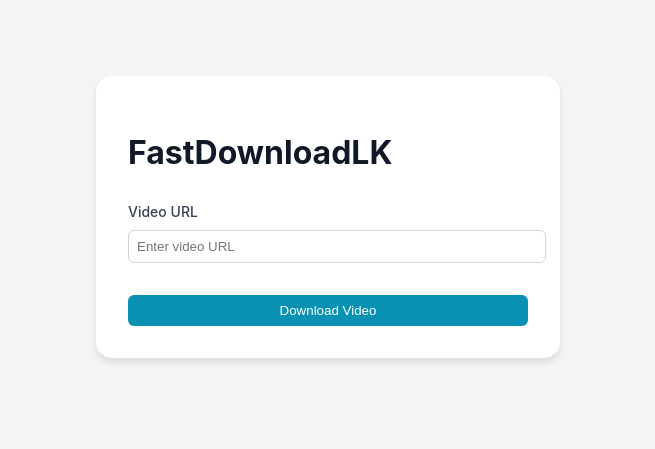
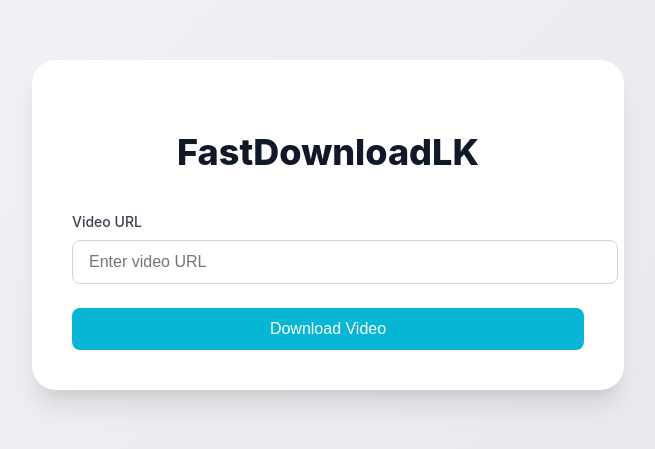
Before and after one commit to solo89895/fastdownloadlk, a React (Vite) app in the folder frontend/: page / in a window 1280 px wide. Shown: the part 199-648 px from the top of the page, without its empty margins (312-967 px from the left). Built offline with nearby package versions, Linux system fonts and the light colour scheme.

Commit message:
Restore original UI with gradient background and improved styling

```diff
--- a/frontend/src/App.css
+++ b/frontend/src/App.css
@@ -5,66 +5,85 @@
   display: flex;
   justify-content: center;
   align-items: center;
-  background: #f3f4f6;
-  padding: 1rem;
+  background: linear-gradient(135deg, #f3f4f6 0%, #e5e7eb 100%);
+  padding: 1.5rem;
 }
 
 .card {
+  position: relative;
   background: white;
-  padding: 2rem;
-  border-radius: 1rem;
-  box-shadow: 0 4px 6px rgba(0, 0, 0, 0.1);
+  padding: 2.5rem;
+  border-radius: 1.5rem;
+  box-shadow: 0 20px 25px -5px rgba(0, 0, 0, 0.1), 0 10px 10px -5px rgba(0, 0, 0, 0.04);
   width: 100%;
-  max-width: 400px;
+  max-width: 32rem;
+  overflow: hidden;
+}
+
+.card::before {
+  content: '';
+  position: absolute;
+  top: 0;
+  left: 0;
+  right: 0;
+  bottom: 0;
+  background: linear-gradient(135deg, #06b6d4 0%, #0891b2 100%);
+  transform: skewY(-6deg);
+  transform-origin: top left;
+  z-index: -1;
+  border-radius: 1.5rem;
 }
 
 h1 {
-  font-size: 2rem;
-  font-weight: bold;
-  margin-bottom: 1.5rem;
+  font-size: 2.25rem;
+  font-weight: 800;
   color: #111827;
+  margin-bottom: 2rem;
+  text-align: center;
 }
 
 .form-group {
-  margin-bottom: 1rem;
+  margin-bottom: 1.5rem;
 }
 
 label {
   display: block;
   font-size: 0.875rem;
   font-weight: 500;
+  color: #374151;
   margin-bottom: 0.5rem;
-  color: #374151;
 }
 
 input {
   width: 100%;
-  padding: 0.5rem;
+  padding: 0.75rem 1rem;
   border: 1px solid #d1d5db;
-  border-radius: 0.375rem;
-  margin-bottom: 1rem;
+  border-radius: 0.5rem;
+  font-size: 1rem;
+  transition: all 0.2s;
 }
 
 input:focus {
   outline: none;
-  border-color: #0891b2;
-  box-shadow: 0 0 0 2px rgba(8, 145, 178, 0.2);
+  border-color: #06b6d4;
+  box-shadow: 0 0 0 3px rgba(6, 182, 212, 0.2);
 }
 
 button {
   width: 100%;
-  padding: 0.5rem 1rem;
-  background: #0891b2;
+  padding: 0.75rem 1.5rem;
+  background: #06b6d4;
   color: white;
   border: none;
-  border-radius: 0.375rem;
+  border-radius: 0.5rem;
   font-weight: 500;
+  font-size: 1rem;
   cursor: pointer;
   transition: background-color 0.2s;
 }
 
 button:hover {
-  background: #0e7490;
+  background: #0891b2;
 }
 
 button:disabled {
@@ -73,7 +92,8 @@
 }
 
 .error {
+  margin-top: 1rem;
   color: #dc2626;
   font-size: 0.875rem;
-  margin-top: 1rem;
+  text-align: center;
 }
```
